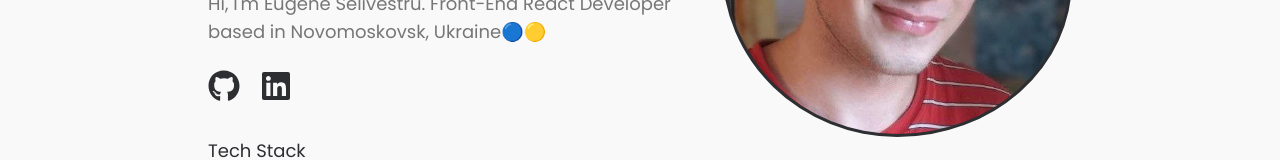
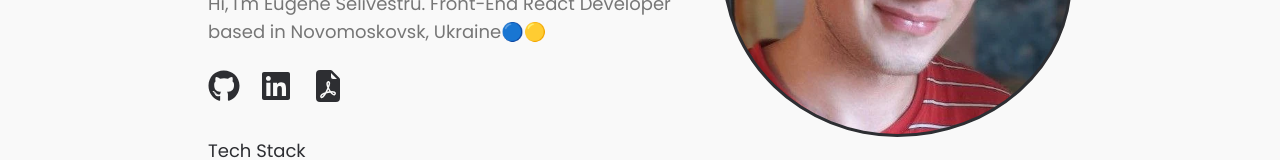
Before and after one commit to sifmeop/portfolio, a React (Vite) app: page / in a window 1280 px wide. Shown: the part 357-517 px from the top of the page. Built offline with nearby package versions, Linux system fonts and the light colour scheme.

Commit message:
added resume link

```diff
--- a/src/components/layout/Footer/Footer.tsx
+++ b/src/components/layout/Footer/Footer.tsx
@@ -1,3 +1,4 @@
+import { BsFillFileEarmarkPdfFill } from 'react-icons/bs'
 import { FaGithub, FaLinkedin } from 'react-icons/fa'
 
 import styles from './Footer.module.scss'
@@ -15,6 +16,9 @@ const Footer = () => {
         <a target='_blank' href='https://www.linkedin.com/in/eugene-selivestru'>
           <FaLinkedin size='2rem' />
         </a>
+        <a href='/resume.pdf' download>
+          <BsFillFileEarmarkPdfFill size='2rem' />
+        </a>
       </div>
     </footer>
   )
--- a/src/components/layout/Main/Hero/Hero.tsx
+++ b/src/components/layout/Main/Hero/Hero.tsx
@@ -1,3 +1,4 @@
+import { BsFillFileEarmarkPdfFill } from 'react-icons/bs'
 import { FaGithub, FaLinkedin } from 'react-icons/fa'
 
 import Section from 'components/Section/Section'
@@ -23,6 +24,9 @@ const Hero = () => {
               href='https://www.linkedin.com/in/eugene-selivestru'>
               <FaLinkedin size='2rem' />
             </a>
+            <a href='/resume.pdf' download>
+              <BsFillFileEarmarkPdfFill size='2rem' />
+            </a>
           </div>
         </div>
         <div className={styles.photo} />
```
Also changed, not shown: 1 other file (tests, documents, lock files or other folders).
